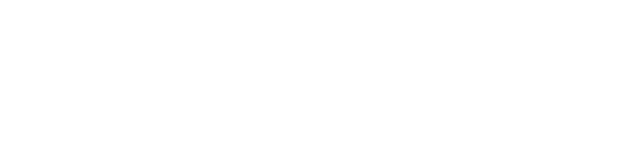
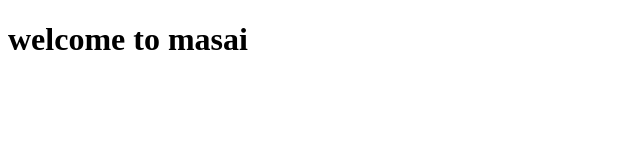
Before and after one commit to suraj0119/b35-demo, a plain HTML site: page index.html in a window 1280 px wide. Shown: the whole page, without its empty margins (0-640 px from the left). Drawn offline with Linux system fonts and the light colour scheme.

Commit message:
Update index.html

```diff
--- a/index.html
+++ b/index.html
@@ -6,6 +6,6 @@
     <title>Document</title>
 </head>
 <body>
-
+    <h1>welcome to masai</h1>
 </body>
 </html>
```
